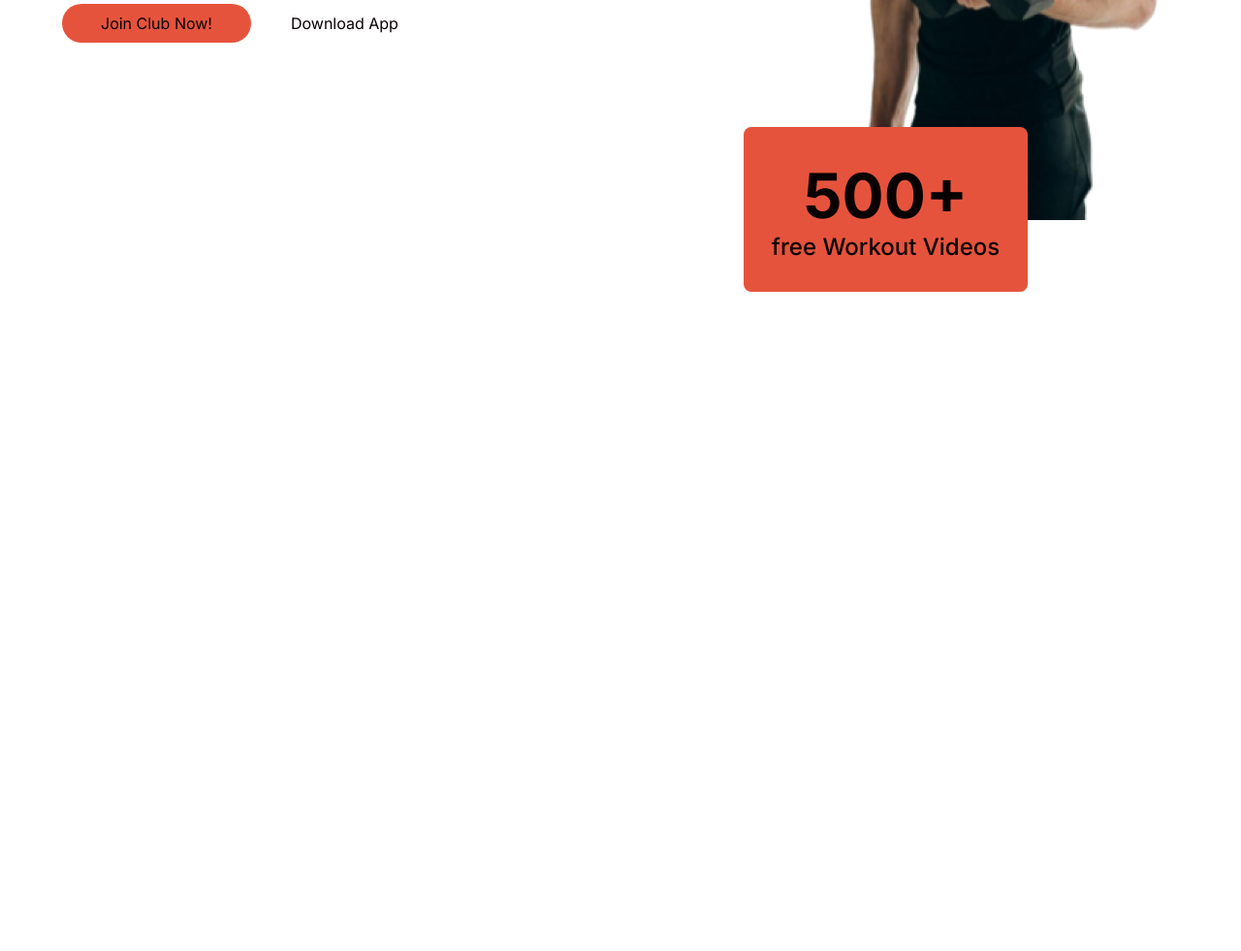
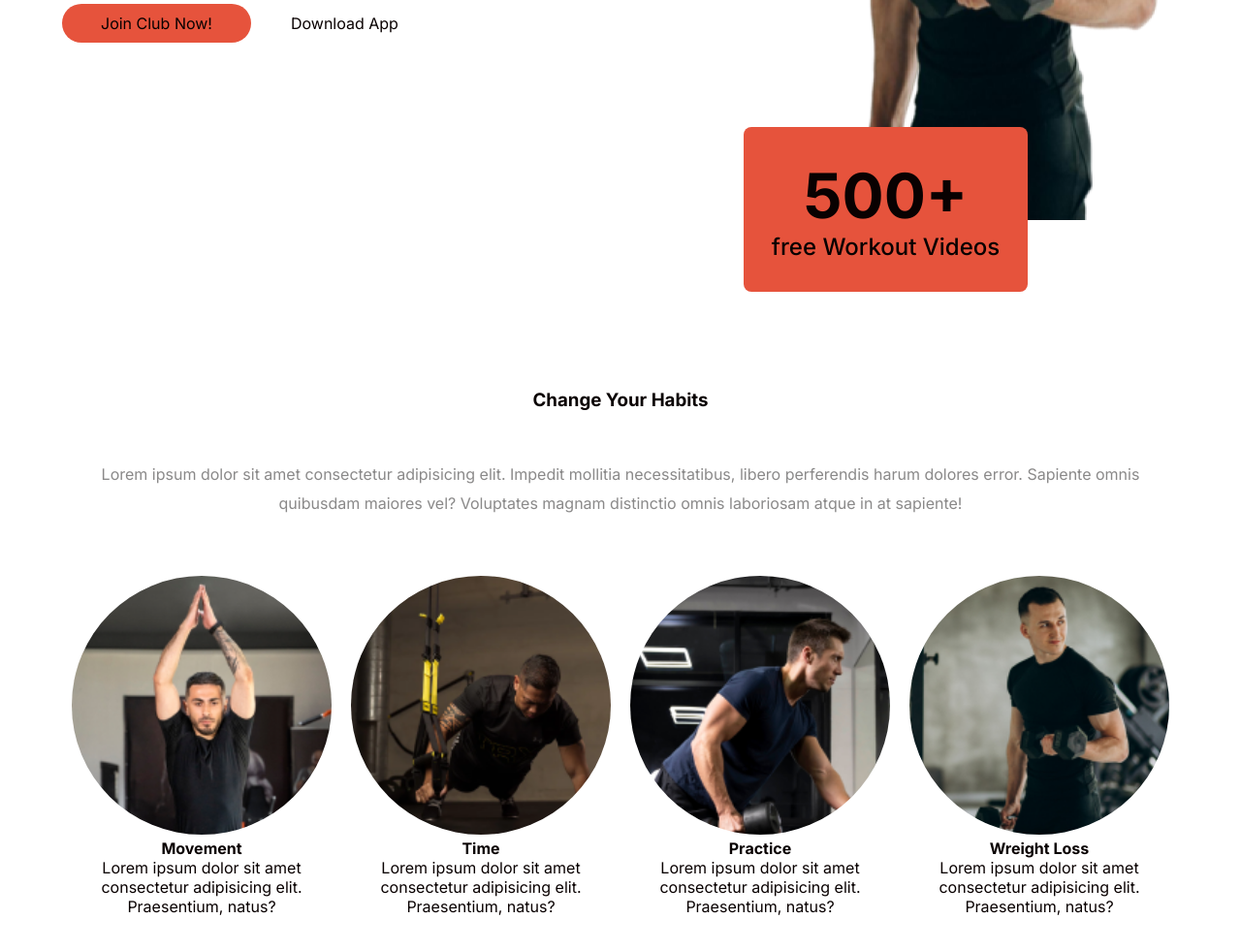
Before and after one commit to raselm282/assignment2, a plain HTML site: page index.html in a window 1280 px wide. Shown: the part 579-1560 px from the top of the page at 97% size. Before the commit the page ends 880 px from the top, so only its background shows below. Drawn offline with Linux system fonts and the light colour scheme.

Commit message:
habit section add

```diff
--- a/index.html
+++ b/index.html
@@ -34,6 +34,49 @@
 
         </div>
     </div>
+    <!-- main start -->
+    <main class="container">
+        <!-- Habit-Card section start -->
+        <div class="habit-section">
+            <h3 class="habit-title">Change Your Habits</h3>
+            <p class="p-font">Lorem ipsum dolor sit amet consectetur adipisicing elit. Impedit mollitia necessitatibus, libero perferendis harum dolores error. Sapiente omnis quibusdam maiores vel? Voluptates magnam distinctio omnis laboriosam atque in at sapiente!</p>
+            <div class="habit-card-section">
+                <div>
+                    <div class="cards">
+                        <img class="card-image" src="./images/image 2.png" alt="">
+                        <h4 class="card-title">Movement</h4>
+                        <p class="pfont">Lorem ipsum dolor sit amet consectetur adipisicing elit. Praesentium, natus?</p>
+                    </div>
+                </div>
+                <div>
+                    <div class="cards">
+                        <img class="card-image" src="./images/image 3.png" alt="">
+                        <h4 class="card-title">Time</h4>
+                        <p class="pfont">Lorem ipsum dolor sit amet consectetur adipisicing elit. Praesentium, natus?</p>
+                    </div>
+                </div>
+                <div>
+                    <div class="cards">
+                        <img class="card-image" src="./images/image 4.png" alt="">
+                        <h4 class="card-title">Practice</h4>
+                        <p class="pfont">Lorem ipsum dolor sit amet consectetur adipisicing elit. Praesentium, natus?</p>
+                    </div>
+                </div>
+                <div>
+                    <div class="cards">
+                        <img class="card-image" src="./images/image 5.png" alt="">
+                        <h4 class="card-title">Wreight Loss</h4>
+                        <p class="pfont">Lorem ipsum dolor sit amet consectetur adipisicing elit. Praesentium, natus?</p>
+                    </div>
+                </div>
+            </div>
+        </div>
+        <!-- Habit-Card section end -->
+        <!-- Run-easily section start -->
+
+
+
+    </main>
 
 </body>
 </html>
--- a/styles/style.css
+++ b/styles/style.css
@@ -94,3 +94,22 @@ img{
     font-size: 4rem;
     font-weight: 700;
 }
+/* banner end */
+/* Habit-Card section start */
+.habit-section{
+    margin: 100px auto;
+    text-align: center;
+}
+
+.habit-card-section{
+display: grid;
+grid-template-columns: repeat(4, 1fr);
+}
+.cards{
+    padding: 10px;
+}
+.cards img{
+    border-radius: 50%;
+}
+/* Habit-Card section end */
+/* Run-easily section start */
```
